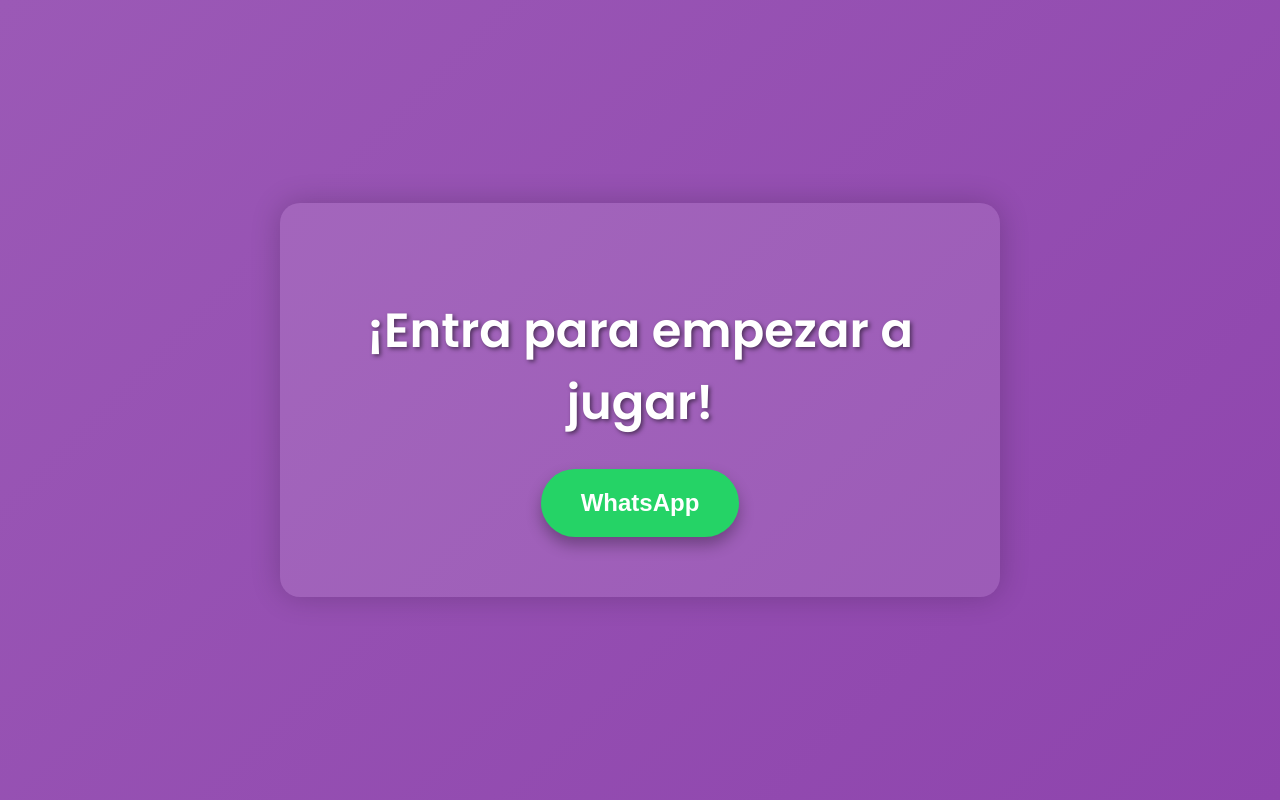
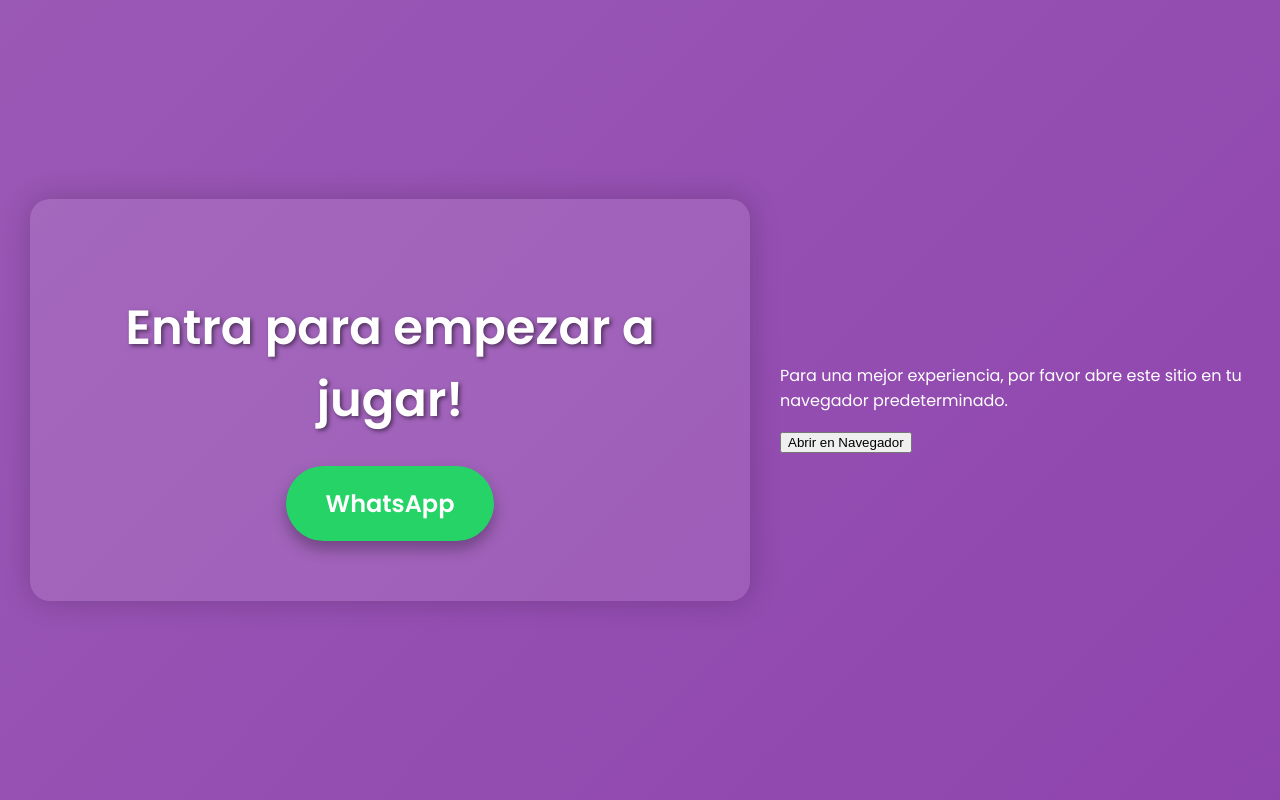
Before and after one commit to paluchido123/walink, a plain HTML site: page index.html in a window 1280 px wide. Drawn offline with Linux system fonts and the light colour scheme.

Commit message:
Update index.html

```diff
--- a/index.html
+++ b/index.html
@@ -1,9 +1,7 @@
 <!DOCTYPE html>
-<html lang="es">
+<html lang="en">
   <head>
-    <meta charset="UTF-8" />
-    <meta name="viewport" content="width=device-width, initial-scale=1.0" />
-    <title>Botón de WhatsApp para Casino</title>
+    <!-- [Your existing head content] -->
     <style>
       @import url("https://fonts.googleapis.com/css2?family=Poppins:wght@400;600&display=swap");
       body {
@@ -72,31 +70,55 @@
   </head>
   <body>
     <div class="container">
-      <h1>¡Entra para empezar a jugar!</h1>
-      <button class="whatsapp-btn" onclick="redirectToWhatsApp()">WhatsApp</button>
+      <h1>Entra para empezar a jugar!</h1>
+      <a
+        href="#"
+        class="whatsapp-btn"
+        onclick="redirectToRandomLink()"
+        rel="noopener noreferrer"
+        >WhatsApp</a
+      >
     </div>
+
+    <!-- Prompt to open in default browser -->
+    <div class="prompt" id="browserPrompt">
+      <p>
+        Para una mejor experiencia, por favor abre este sitio en tu navegador
+        predeterminado.
+      </p>
+      <button onclick="openInBrowser()">Abrir en Navegador</button>
+    </div>
+
     <script>
-      function redirectToWhatsApp() {
-        const phoneNumber = "5491128996200"; // Reemplaza con el número de teléfono deseado (formato internacional sin '+')
-        const message = "Hola, me interesa jugar en el casino."; // Reemplaza con el mensaje deseado
+      const links = ["wa.link/pruebapagina"];
 
-        // Detectar si el dispositivo es móvil
-        const isMobile = /iPhone|iPad|iPod|Android/i.test(navigator.userAgent);
+      function redirectToRandomLink() {
+        const randomIndex = Math.floor(Math.random() * links.length);
+        window.location.href = links[randomIndex];
+      }
 
-        if (isMobile) {
-          // Construir la URL para abrir la aplicación de WhatsApp directamente
-          const whatsappAppUrl = `whatsapp://send?phone=${phoneNumber}&text=${encodeURIComponent(message)}`;
+      function isInstagramBrowser() {
+        const ua = navigator.userAgent || navigator.vendor || window.opera;
+        return ua.includes("Instagram");
+      }
 
-          // Intentar abrir la aplicación de WhatsApp
-          window.location.href = whatsappAppUrl;
-        } else {
-          // Construir la URL para WhatsApp Web
-          const whatsappWebUrl = `https://wa.me/${phoneNumber}?text=${encodeURIComponent(message)}`;
+      function showPrompt() {
+        const prompt = document.getElementById("browserPrompt");
+        prompt.classList.add("active");
+      }
 
-          // Abrir WhatsApp Web en una nueva pestaña
-          window.open(whatsappWebUrl, "_blank");
+      function openInBrowser() {
+        const url = window.location.href;
+        // Attempt to open in default browser using a workaround
+        window.open(url, "_blank");
+        // Optionally, provide instructions if the above doesn't work
+      }
+
+      window.onload = function () {
+        if (isInstagramBrowser()) {
+          showPrompt();
         }
-      }
+      };
     </script>
   </body>
 </html>
```
